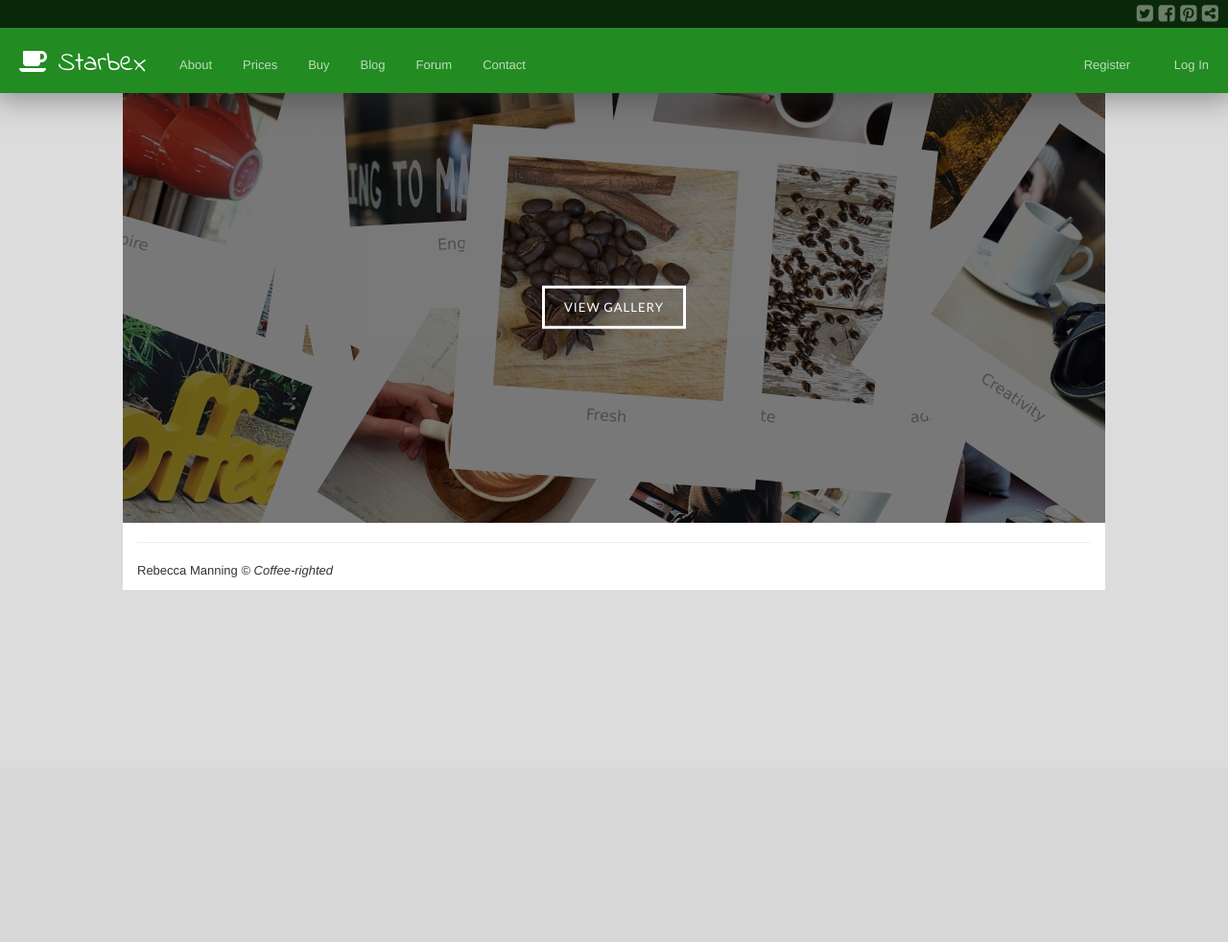
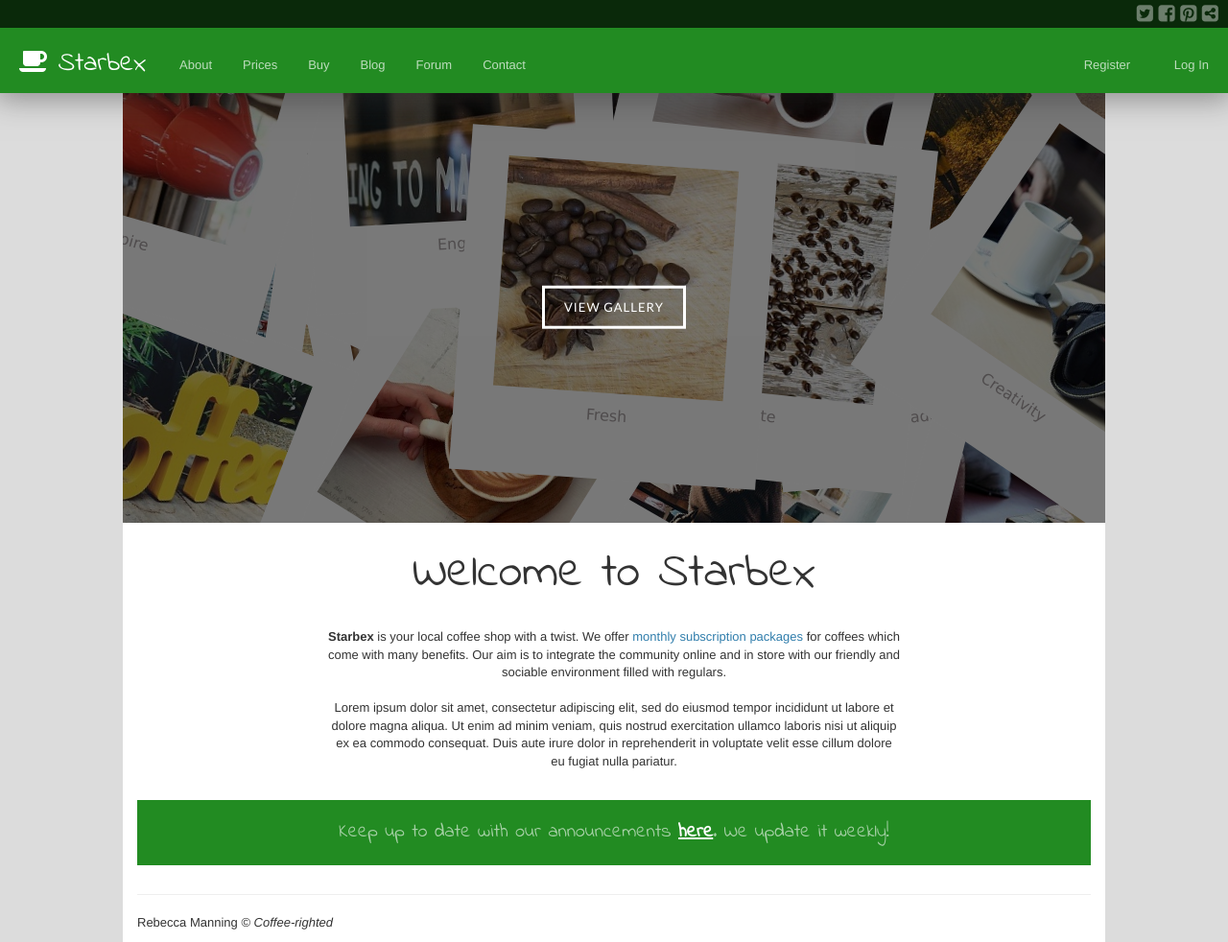
Before and after one commit to bmanning1/Coffee-project, a Django app: page / in a window 1280 px wide. Shown: the whole page at 96% size. Before the commit the page ends 615 px from the top, so only its background shows below. Run offline with Django 3.2, Linux system fonts and the light colour scheme; parts of the project's set-up code (start-up, migrations or seed data) failed here and were passed over; some libraries are stand-ins or nearby versions; some web fonts are replaced.

Commit message:
Home page

```diff
--- a/static/css/style.css
+++ b/static/css/style.css
@@ -103,8 +103,22 @@ a:hover {
     background-color: white;
 }
 /************ HOME *************/
-.carousel-inner, #myCarousel {
-    height: 400px;
+.home-announcements {
+    font-family: 'Indie Flower', cursive;
+    font-size: 20px;
+}
+.home-info {
+    padding: 20px 0;
+}
+@media (min-width: 768px) {
+  .home-info {
+     padding: 20px 20%;
+  }
+}
+.home-title {
+    font-size: 50px;
+    font-family: 'Indie Flower', cursive;
+    margin-top: 25px;
 }
 /************ ABOUT *************/
 img.members {
--- a/templates/index.html
+++ b/templates/index.html
@@ -155,4 +155,17 @@
 
     <!-- END Scattered Polaroids Gallery -->
 
+    <h2 class="text-center home-title">Welcome to Starbex</h2>
+    <p class="text-center home-info">
+        <b>Starbex</b> is your local coffee shop with a twist. We offer <a href="/prices" style="color:#317eac">monthly subscription packages</a> for coffees which come with many benefits.
+        Our aim is to integrate the community online and in store with our friendly and sociable environment filled with regulars.
+<br><br>
+        Lorem ipsum dolor sit amet, consectetur adipiscing elit, sed do eiusmod tempor incididunt ut
+        labore et dolore magna aliqua. Ut enim ad minim veniam, quis nostrud exercitation ullamco laboris nisi ut
+        aliquip ex ea commodo consequat. Duis aute irure dolor in reprehenderit in voluptate velit esse cillum dolore eu
+        fugiat nulla pariatur.
+    </p>
+    <p class="text-center buypagelink home-announcements">
+        Keep up to date with our announcements <a href="/threads/10/"><b>here</b></a>.
+        We update it weekly!</p>
 {% endblock %}
```
